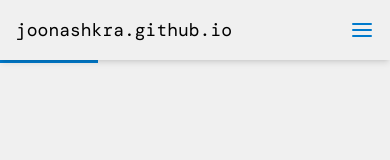
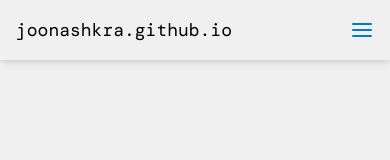
Before and after one commit to joonashkra/joonashkra.github.io, a React (Vite) app: page / in a window 390 px wide. Shown: the top 160 px of the page. Built offline with nearby package versions, Linux system fonts and the light colour scheme; a web font is replaced by a local one.

Commit message:
progbar fix

```diff
--- a/src/components/ProgBar.tsx
+++ b/src/components/ProgBar.tsx
@@ -40,7 +40,7 @@ function ProgBar() {
     return (
         <div
             ref={containerRef}
-            className="block h-1.5 md:h-2 dark:bg-lightblue bg-blue transition-all duration-500 ease-in-out"
+            className="hidden md:block h-1.5 md:h-2 dark:bg-lightblue bg-blue transition-all duration-500 ease-in-out"
             style={{ width: `${scroll}%` }}
         ></div>
     );
```
